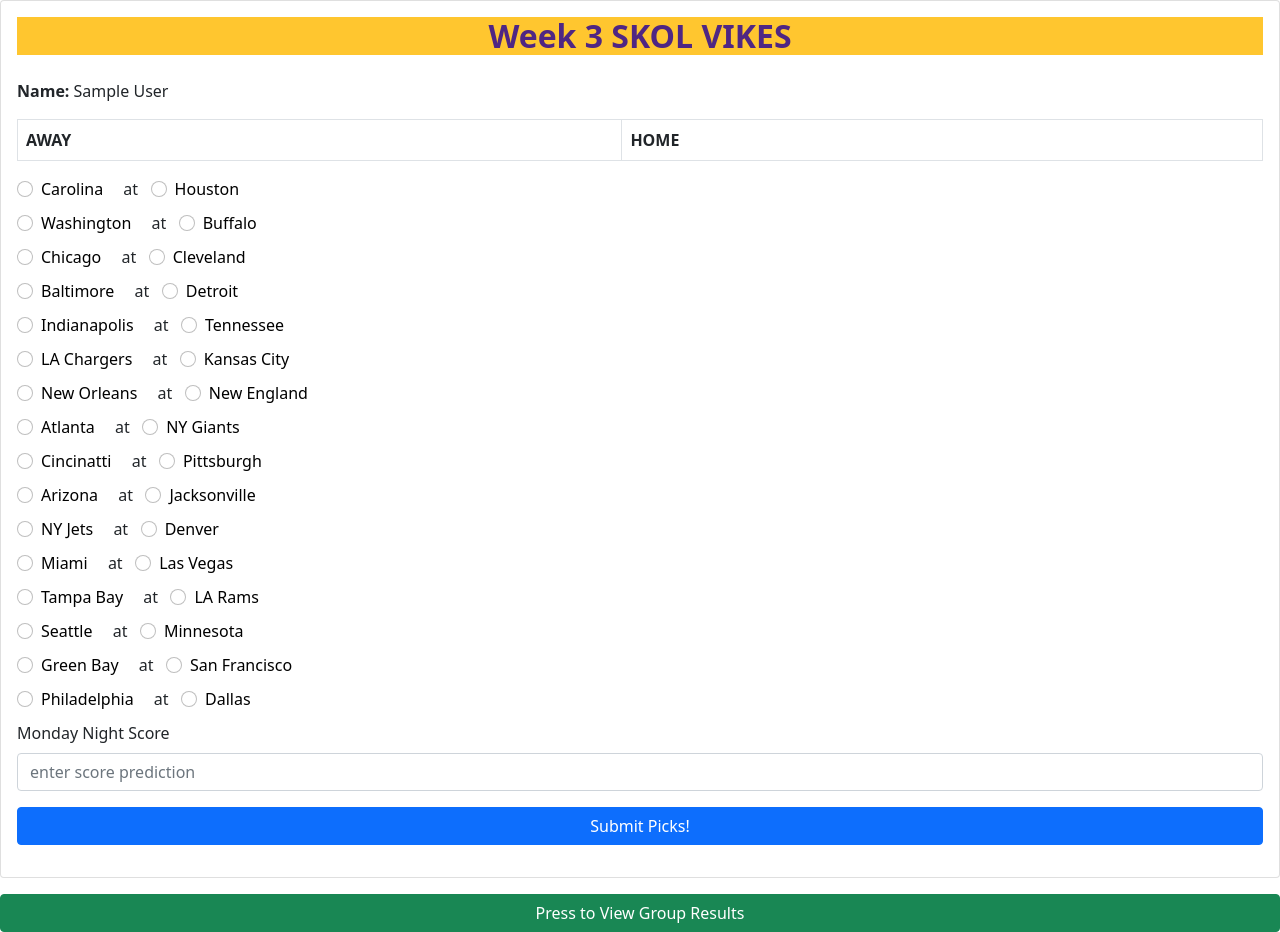
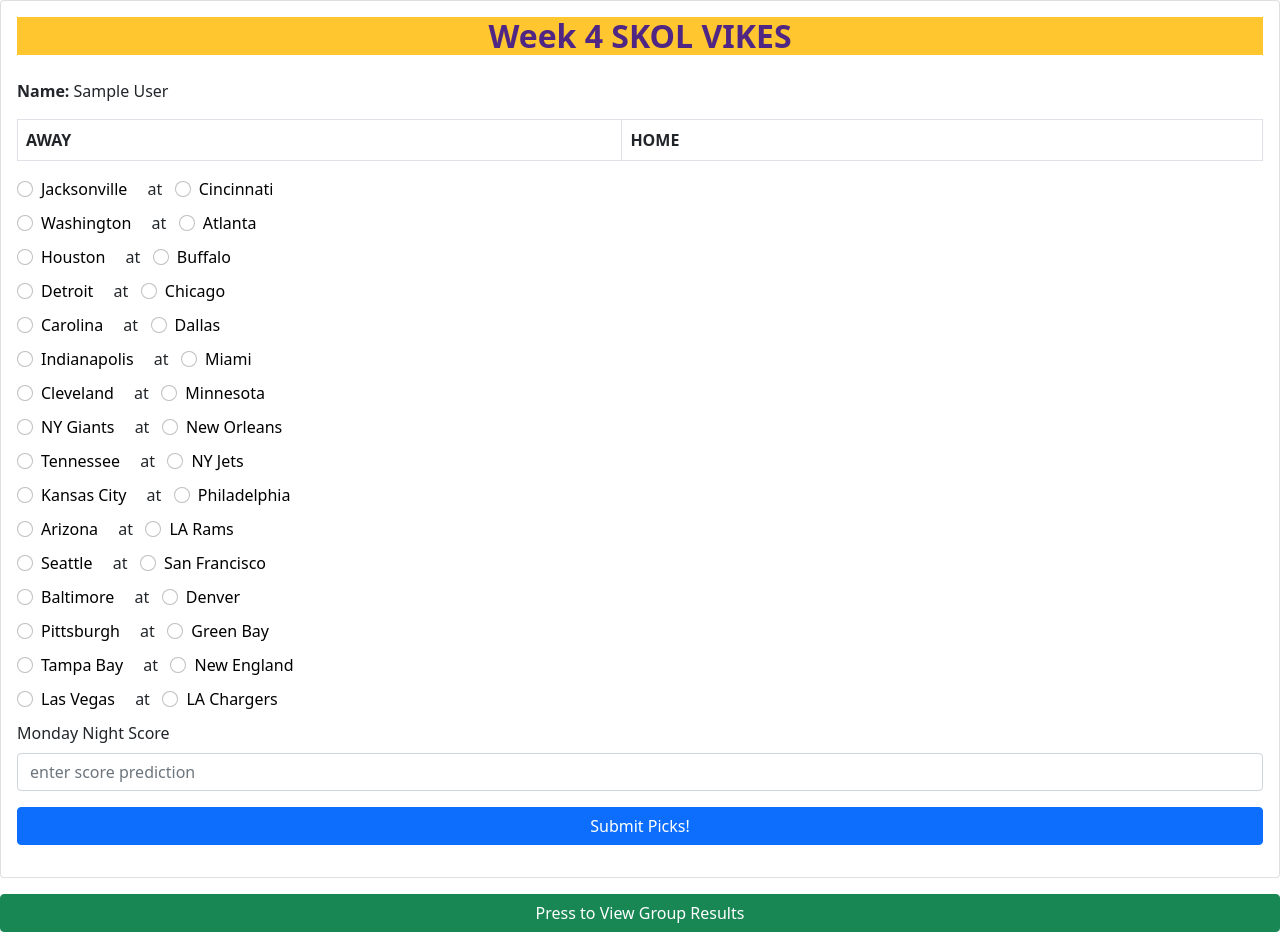
Before and after one commit to GregNicholas/football-pickem-deploy, a React (Create React App) app: page /make-picks in a window 1280 px wide. Built offline with nearby package versions, Linux system fonts and the light colour scheme; no server answers; sample sign-in values are in the browser's storage.

Commit message:
week 4, styling for standings pages

```diff
--- a/public/style.css
+++ b/public/style.css
@@ -4,6 +4,15 @@
 
 .vikingsButtons {
     margin-bottom: 1.25rem;
+}
+
+.weekButtonGroup {
+    margin-bottom: .75rem;
+}
+
+.weekButton {
+    margin-right: 5px;
+    margin-bottom: 5px;
 }
 
 .picked {
@@ -65,10 +74,12 @@
     font-weight: 900;
     color: #4F2683;
     background-color: #FFC62F;
+    text-align: center;
 }
 
 .nflChat {
     font-weight: 900;
     color: white;
     background-color: #013369;
+    text-align: center;
 }
--- a/src/components/HardcoreStandings.js
+++ b/src/components/HardcoreStandings.js
@@ -1,18 +1,19 @@
 import React, { useState } from 'react';
-import {Button } from 'react-bootstrap';
+import { Card, Button } from 'react-bootstrap';
 import { useAuth } from '../contexts/AuthContext';
 import { db } from '../firebase';
-import { weekOneGames, weekTwoGames, weekThreeGames } from '../matchupsData';
+import { weekOneGames, weekTwoGames, weekThreeGames, weekFourGames } from '../matchupsData';
 import UserPickTable from './UserPickTable';
 import SetGroupScores from './SetGroupScores';
 import ShowGroupScores from './ShowGroupScores';
-
+import CenteredContainer from './authentication/CenteredContainer';
 
 const Standings = () => {
     const [hcweek1, setHcweek1] = useState([]);
     const [hcweek2, setHcweek2] = useState([]);
     const [hcweek3, setHcweek3] = useState([]);
     const [hcweek4, setHcweek4] = useState([]);
+    const [hcweek5, setHcweek5] = useState([]);
     const [finals, setFinals] = useState([]);
     const [display, setDisplay] = useState('');
     const { currentUser } = useAuth();
@@ -28,8 +29,11 @@
       const w3 = await db.collection("hcweek3").get()
       setHcweek3(w3.docs.map(doc => doc.data()));
 
-      // const w4 = await db.collection("hcweek4").get()
-      // setHcweek4(w4.docs.map(doc => doc.data()));
+      const w4 = await db.collection("hcweek4").get()
+      setHcweek4(w4.docs.map(doc => doc.data()));
+
+      // const w5 = await db.collection("hcweek5").get()
+      // setHcweek5(w5.docs.map(doc => doc.data()));
 
       const fnls = await db.collection("finals").get()
       setFinals(fnls.docs.map(doc => doc.data()));
@@ -41,28 +45,27 @@
     setDisplay(<UserPickTable week={week} finals={finals[0][weektext]} thisWeekGames={weekGames} colortheme={{primary: "#013369", secondary: "#D50A0A", third: "white"}} />)
   }
 
-  // const showWeekTwoPicks = () => {
-  //   setDisplay(<UserPickTable week={hcweek2} finals={finals[0].week2} thisWeekGames={weekTwoGames} colortheme={{primary: "#013369", secondary: "#D50A0A", third: "white"}} />)
-  // }
-
   const showGroupScores = () => {
     setDisplay(<ShowGroupScores group="hcScores" colortheme={{primary: "#013369", secondary: "#D50A0A", third: "white"}} />)
   }
 
   const setGroupScores = () => {
-    setDisplay(<SetGroupScores groupWeek="hcweek2" weekText="week2" finals={finals[0].week2} group="hcScores" />)
+    setDisplay(<SetGroupScores groupWeek="hcweek3" weekText="week3" finals={finals[0].week3} group="hcScores" />)
   }
 
   if (finals.length > 0 && hcweek2.length > 0) {
     return (
       <>
       <h1 className="nflChat">HARDCORE Group Results</h1>
-          <Button style={{color: "white", backgroundColor: "#013369", fontWeight: "bold"}} onClick={() => showWeekPicks("week1", hcweek1, weekOneGames)}>WEEK 1 PICKS</Button>
-          <br /><br />
-          <Button style={{color: "white", backgroundColor: "#013369", fontWeight: "bold"}} onClick={() => showWeekPicks("week2", hcweek2, weekTwoGames)}>WEEK 2 PICKS</Button>
-          <br /><br />
-          <Button style={{color: "white", backgroundColor: "#013369", fontWeight: "bold"}} onClick={() => showWeekPicks("week3", hcweek3, weekThreeGames)}>WEEK 3 PICKS</Button>
-          <br /><br />
+      <CenteredContainer>
+      <Card>
+        <Card.Body>
+          <section className="weekButtonGroup">
+            <Button className="weekButton" style={{color: "white", backgroundColor: "#013369", fontWeight: "bold"}} onClick={() => showWeekPicks("week1", hcweek1, weekOneGames)}>WEEK 1 PICKS</Button>
+            <Button className="weekButton" style={{color: "white", backgroundColor: "#013369", fontWeight: "bold"}} onClick={() => showWeekPicks("week2", hcweek2, weekTwoGames)}>WEEK 2 PICKS</Button>
+            <Button className="weekButton" style={{color: "white", backgroundColor: "#013369", fontWeight: "bold"}} onClick={() => showWeekPicks("week3", hcweek3, weekThreeGames)}>WEEK 3 PICKS</Button>
+            <Button className="weekButton" style={{color: "white", backgroundColor: "#013369", fontWeight: "bold"}} onClick={() => showWeekPicks("week4", hcweek4, weekFourGames)}>WEEK 4 PICKS</Button>
+          </section>
           <Button style={{color: "white", backgroundColor: "#D50A0A", fontWeight: "bold"}} onClick={showGroupScores}>CUMULATIVE SCORES</Button>
           <br /><br />
           {currentUser.uid === '9tZfRxunq1cMckfGxU8B4pnh0OQ2' ||
@@ -70,6 +73,9 @@
            <Button onClick={setGroupScores} variant="danger">SET Group Scores</Button> : null}
 
           {display}
+          </Card.Body>
+          </Card>
+          </CenteredContainer>
       </>)
   }
   return null
--- a/src/components/MakePicks.js
+++ b/src/components/MakePicks.js
@@ -3,8 +3,8 @@
 import { useAuth } from '../contexts/AuthContext';
 import { Link } from 'react-router-dom';
 import { db } from '../firebase';
-import { weekThreeGames } from '../matchupsData';
-const deadline = new Date("Thu Sep 23 2021 17:20:00 GMT-0700 (Pacific Daylight Time)");
+import { weekFourGames } from '../matchupsData';
+const deadline = new Date("Thu Sep 30 2021 17:21:00 GMT-0700 (Pacific Daylight Time)");
 const now = new Date()
 const lockPicks = deadline < now;
 
@@ -21,15 +21,7 @@
     const weeklyPicks = [];
     const pickedGames = [];
 
-    const thisWeekGames = weekThreeGames;
-
-    // React.useEffect(() => {
-    //   const fetchData = async () => {
-    //     const data = await db.collection("schedule").get()
-    //     setSchedule(data.docs.map(doc => doc.data()));
-    //   }
-    //   fetchData()
-    // }, [])
+    const thisWeekGames = weekFourGames;
 
     const handleChange = (e) => {
       const game = e.target.name;
@@ -75,7 +67,7 @@
     }
 
     const uploadPicks = async () => {
-      db.collection("week3").doc(currentUser.uid).set({name: currentUser.displayName, picks: games, MNFscore: MNFref.current.value});
+      db.collection("week4").doc(currentUser.uid).set({name: currentUser.displayName, picks: games, MNFscore: MNFref.current.value});
     }
 
 
@@ -121,7 +113,7 @@
         <>
           <Card>
             <Card.Body>
-            <h2 className="text-center mb-4 vikings">Week 3 SKOL VIKES</h2>
+            <h2 className="text-center mb-4 vikings">Week 4 SKOL VIKES</h2>
             {error && <Alert variant="danger">{error}</Alert>}
             {picksMade && <Alert variant="success">Picks Submitted!</Alert> }
             <p><strong>Name: </strong> {currentUser.displayName}</p>
--- a/src/components/NFLPicks.js
+++ b/src/components/NFLPicks.js
@@ -3,8 +3,8 @@
 import { useAuth } from '../contexts/AuthContext';
 import { Link } from 'react-router-dom';
 import { db } from '../firebase';
-import { weekThreeGames } from '../matchupsData';
-const deadline = new Date("Thu Sep 23 2021 17:20:00 GMT-0700 (Pacific Daylight Time)");
+import { weekFourGames } from '../matchupsData';
+const deadline = new Date("Thu Sep 30 2021 17:21:00 GMT-0700 (Pacific Daylight Time)");
 const now = new Date()
 const lockPicks = deadline < now;
 
@@ -13,7 +13,6 @@
     lockPicks ? buttonName = "Too Late!" : buttonName = "Submit Picks!";
     const [games, setGames] = useState({});
     const [userPicks, setUserPicks] = useState([]);
-    //const [schedule, setSchedule] = useState([]);
     const [error, setError] = useState("");
     const [picksMade, setPicksMade] = useState();
     const { currentUser } = useAuth();
@@ -22,15 +21,7 @@
     const weeklyPicks = [];
     const pickedGames = [];
 
-    const thisWeekGames = weekThreeGames;
-
-    // React.useEffect(() => {
-    //   const fetchData = async () => {
-    //     const data = await db.collection("schedule").get()
-    //     setSchedule(data.docs.map(doc => doc.data()));
-    //   }
-    //   fetchData()
-    // }, [])
+    const thisWeekGames = weekFourGames;
 
     const handleChange = (e) => {
       const game = e.target.name;
@@ -76,7 +67,7 @@
     }
 
     const uploadPicks = async () => {
-      db.collection("hcweek3").doc(currentUser.uid).set({name: currentUser.displayName, picks: games, MNFscore: MNFref.current.value});
+      db.collection("hcweek4").doc(currentUser.uid).set({name: currentUser.displayName, picks: games, MNFscore: MNFref.current.value});
     }
 
 
@@ -122,7 +113,7 @@
         <>
           <Card>
             <Card.Body>
-            <h2 className="text-center mb-4 nflchat">Make Picks Week 3</h2>
+            <h2 className="text-center mb-4 nflchat">Make Picks Week 4</h2>
             {error && <Alert variant="danger">{error}</Alert>}
             {picksMade && <Alert variant="success">Picks Submitted!</Alert> }
             <p><strong>Name: </strong> {currentUser.displayName}</p>
--- a/src/components/Standings.js
+++ b/src/components/Standings.js
@@ -1,18 +1,19 @@
 import React, { useState } from 'react';
-import { Button } from 'react-bootstrap';
+import { Card, Button } from 'react-bootstrap';
 import { useAuth } from '../contexts/AuthContext';
 import { db } from '../firebase';
-import { weekOneGames, weekTwoGames, weekThreeGames } from '../matchupsData';
+import { weekOneGames, weekTwoGames, weekThreeGames, weekFourGames } from '../matchupsData';
 import UserPickTable from './UserPickTable';
 import SetGroupScores from './SetGroupScores';
 import ShowGroupScores from './ShowGroupScores';
-
+import CenteredContainer from './authentication/CenteredContainer';
 
 const Standings = () => {
     const [week1, setWeek1] = useState([]);
     const [week2, setWeek2] = useState([]);
     const [week3, setWeek3] = useState([]);
     const [week4, setWeek4] = useState([]);
+    const [week5, setWeek5] = useState([]);
     const [finals, setFinals] = useState([]);
     const [display, setDisplay] = useState('');
     const { currentUser } = useAuth();
@@ -28,8 +29,11 @@
       const w3 = await db.collection("week3").get()
       setWeek3(w3.docs.map(doc => doc.data()));
 
-      // const w4 = await db.collection("week4").get()
-      // setWeek4(w4.docs.map(doc => doc.data()));
+      const w4 = await db.collection("week4").get()
+      setWeek4(w4.docs.map(doc => doc.data()));
+
+      // const w5 = await db.collection("week5").get()
+      // setWeek5(w5.docs.map(doc => doc.data()));
 
       const fnls = await db.collection("finals").get()
       setFinals(fnls.docs.map(doc => doc.data()));
@@ -50,26 +54,31 @@
   }
 
   const setGroupScores = () => {
-    setDisplay(<SetGroupScores groupWeek="week2" weekText="week2" finals={finals[0].week2} group="vikingsScores" />)
+    setDisplay(<SetGroupScores groupWeek="week3" weekText="week3" finals={finals[0].week3} group="vikingsScores" />)
   }
 
   if (finals.length > 0 && week2.length > 0) {
     return (
       <>
       <h1 className="vikings">VIKINGS Group Results</h1>
-          <Button style={{color: "#FFC62F", backgroundColor: "#4F2683", border: "#4F2683", fontWeight: "bold"}} onClick={() => showWeekPicks("week1", week1, weekOneGames)}>Week 1 Picks</Button>
-          <br /><br />
-          <Button style={{color: "#FFC62F", backgroundColor: "#4F2683", border: "#4F2683", fontWeight: "bold"}} onClick={() => showWeekPicks("week2", week2, weekTwoGames)}>Week 2 Picks</Button>
-          <br /><br />
-          <Button style={{color: "#FFC62F", backgroundColor: "#4F2683", border: "#4F2683", fontWeight: "bold"}} onClick={() => showWeekPicks("week3", week3, weekThreeGames)}>Week 3 Picks</Button>
-          <br /><br />
+      <CenteredContainer>
+      <Card>
+        <Card.Body>
+          <section className="weekButtonGroup">
+          <Button className="weekButton" style={{color: "#FFC62F", backgroundColor: "#4F2683", border: "#4F2683", fontWeight: "bold"}} onClick={() => showWeekPicks("week1", week1, weekOneGames)}>Week 1 Picks</Button>
+          <Button className="weekButton" style={{color: "#FFC62F", backgroundColor: "#4F2683", border: "#4F2683", fontWeight: "bold"}} onClick={() => showWeekPicks("week2", week2, weekTwoGames)}>Week 2 Picks</Button>
+          <Button className="weekButton" style={{color: "#FFC62F", backgroundColor: "#4F2683", border: "#4F2683", fontWeight: "bold"}} onClick={() => showWeekPicks("week3", week3, weekThreeGames)}>Week 3 Picks</Button>
+          <Button className="weekButton" style={{color: "#FFC62F", backgroundColor: "#4F2683", border: "#4F2683", fontWeight: "bold"}} onClick={() => showWeekPicks("week4", week4, weekFourGames)}>Week 4 Picks</Button>
+          </section>
           <Button style={{color: "#4F2683", backgroundColor: "#FFC62F", border: "#4F2683", fontWeight: "bold"}} onClick={showGroupScores}>Cumulative Scores</Button>
           <br /><br />
           {currentUser.uid === '9tZfRxunq1cMckfGxU8B4pnh0OQ2' ||
            currentUser.uid === '8sUrcN38ibMuKGN6kupGQ67Aq0y2' ?
            <Button onClick={setGroupScores} variant="danger">SET Group Scores</Button> : null}
-
           {display}
+        </Card.Body>
+      </Card>
+      </CenteredContainer>
       </>)
   }
   return null
--- a/src/components/authentication/CenteredContainer.js
+++ b/src/components/authentication/CenteredContainer.js
@@ -4,10 +4,10 @@
 const CenteredContainer = ({ children }) => {
     return (
         <Container
-        className="d-flex align-items-center justify-content-center"
-        style={{ minHeight: "100vh" }}
+        className="d-flex justify-content-center"
+        style={{ minHeight: "100vh", marginTop: "1rem" }}
         >
-        <div className="w-100" style={{ maxWidth: "400px"}}>
+        <div className="w-100" style={{ maxWidth: "450px"}}>
             {children}
         </div>
         </Container>
--- a/src/matchupsData.js
+++ b/src/matchupsData.js
@@ -198,3 +198,137 @@
       home: "Dallas",
     },
   }
+
+  export const weekFourGames = {
+    game1: {
+      away: "Jacksonville",
+      home: "Cincinnati",
+    },
+    game2: {
+      away: "Washington",
+      home: "Atlanta",
+    },
+    game3: {
+      away: "Houston",
+      home: "Buffalo",
+    },
+      game4: {
+      away: "Detroit",
+      home: "Chicago",
+    },
+    game5: {
+      away: "Carolina",
+      home: "Dallas",
+    },
+    game6: {
+      away: "Indianapolis",
+      home: "Miami",
+    },
+    game7: {
+      away: "Cleveland",
+      home: "Minnesota",
+    },
+    game8: {
+      away: "NY Giants",
+      home: "New Orleans",
+    },
+    game9: {
+      away: "Tennessee",
+      home: "NY Jets",
+    },
+    game10: {
+      away: "Kansas City",
+      home: "Philadelphia",
+    },
+    game11: {
+      away: "Arizona",
+      home: "LA Rams",
+    },
+    game12: {
+      away: "Seattle",
+      home: "San Francisco",
+    },
+    game13: {
+      away: "Baltimore",
+      home: "Denver",
+    },
+    game14: {
+      away: "Pittsburgh",
+      home: "Green Bay",
+    },
+    game15: {
+      away: "Tampa Bay",
+      home: "New England",
+    },
+    game16: {
+      away: "Las Vegas",
+      home: "LA Chargers",
+    },
+  }
+
+  export const weekFiveGames = {
+    game1: {
+      away: "LA Rams",
+      home: "Seattle",
+    },
+    game2: {
+      away: "NY Jets",
+      home: "Atlanta",
+    },
+    game3: {
+      away: "Green Bay",
+      home: "Cincinnati",
+    },
+      game4: {
+      away: "Detroit",
+      home: "Minnesota",
+    },
+    game5: {
+      away: "Denver",
+      home: "Pittsburgh",
+    },
+    game6: {
+      away: "Miami",
+      home: "Tampa Bay",
+    },
+    game7: {
+      away: "New Orleans",
+      home: "Washington",
+    },
+    game8: {
+      away: "Philadelphia",
+      home: "Carolina",
+    },
+    game9: {
+      away: "Tennessee",
+      home: "Jacksonville",
+    },
+    game10: {
+      away: "New England",
+      home: "Houston",
+    },
+    game11: {
+      away: "Chicago",
+      home: "Las Vegas",
+    },
+    game12: {
+      away: "Cleveland",
+      home: "LA Chargers",
+    },
+    game13: {
+      away: "NY Giants",
+      home: "Dallas",
+    },
+    game14: {
+      away: "San Francisco",
+      home: "Arizona",
+    },
+    game15: {
+      away: "Buffalo",
+      home: "Kansas City",
+    },
+    game16: {
+      away: "Indianapolis",
+      home: "Baltimore",
+    },
+  }
```
Also changed, not shown: src/components/ShowGroupScores.js (+0 -27 lines), src/components/UserPickTable.js (+0 -9 lines).
